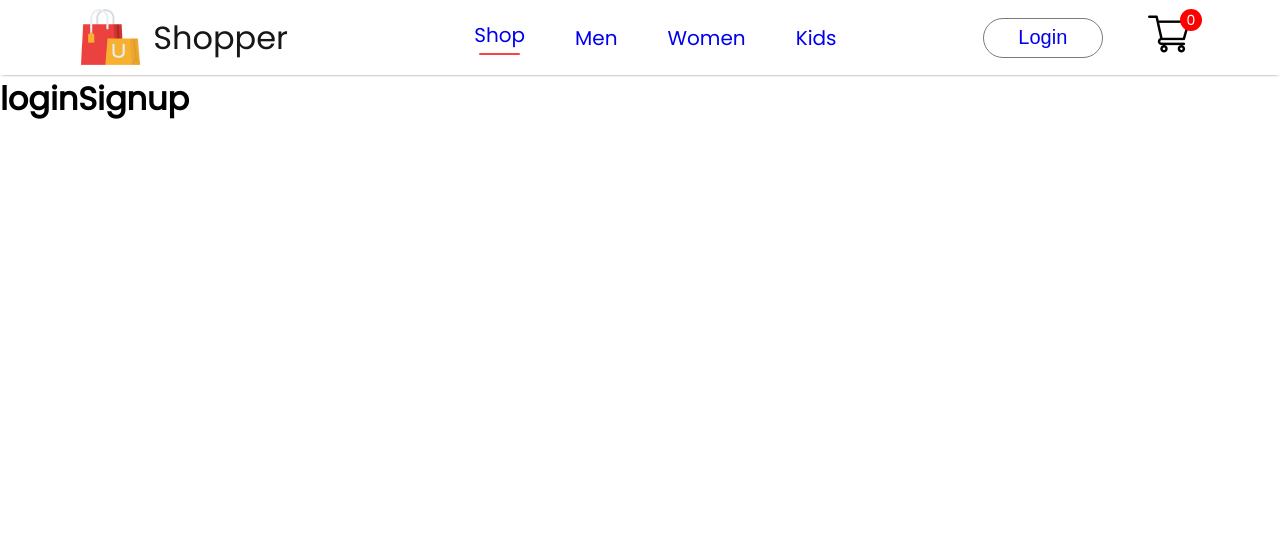
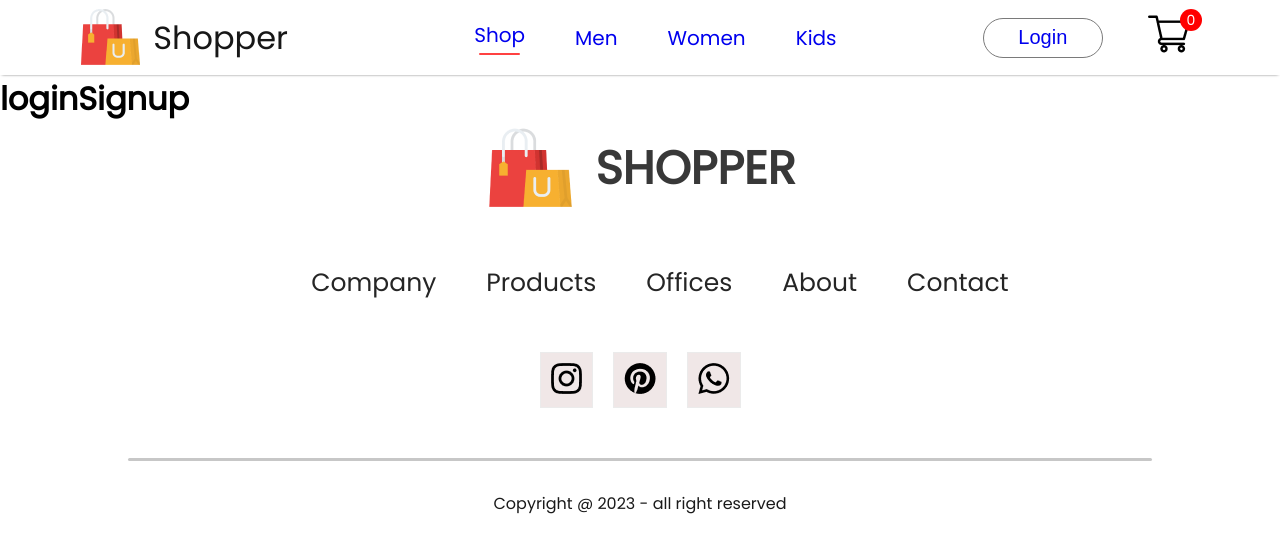
Before and after one commit to bibek190/react-after-break, a React (Create React App) app: page /login in a window 1280 px wide. Shown: the top 552 px of the page. Built offline with nearby package versions, Linux system fonts and the light colour scheme.

Commit message:
complete home page

```diff
--- a/src/App.js
+++ b/src/App.js
@@ -6,6 +6,7 @@ import ShopCategory from "./Pages/ShopCategory";
 import Product from "./Pages/Product";
 import LoginSignup from "./Pages/LoginSignup";
 import Cart from "./Pages/Cart";
+import Footer from "./Components/Footer/Footer";
 
 function App() {
   return (
@@ -23,6 +24,7 @@ function App() {
           <Route path="/cart" element={<Cart />} />
           <Route path="/login" element={<LoginSignup />} />
         </Routes>
+        <Footer />
       </BrowserRouter>
     </div>
   );
--- a/src/Components/Footer/Footer.css
+++ b/src/Components/Footer/Footer.css
@@ -0,0 +1,59 @@
+.footer {
+  display: flex;
+  flex-direction: column;
+  justify-content: center;
+  align-items: center;
+  gap: 50px;
+}
+.footer-logo {
+  display: flex;
+  align-items: center;
+  gap: 20px;
+}
+.footer-logo p {
+  color: #383838;
+  font-size: 46px;
+  font-weight: 700;
+}
+.footer-links {
+  display: flex;
+  list-style: none;
+  gap: 50px;
+  color: #252525;
+  font-size: 25px;
+}
+.footer-links li {
+  cursor: pointer;
+}
+.footer-social-icon {
+  display: flex;
+  gap: 20px;
+}
+.footer-icons-container {
+  padding: 10px;
+  padding-bottom: 6px;
+  background: #efe5e5e9;
+  border: 1px solid #ebebeb;
+}
+.footer-icons-container:hover {
+  transform: scale(1.4);
+  transition: 0.4s ease;
+  border-radius: 50%;
+  cursor: pointer;
+}
+.footer-copyright {
+  display: flex;
+  flex-direction: column;
+  align-items: center;
+  gap: 30px;
+  width: 100%;
+  margin-bottom: 30px;
+  color: #1a1a1a;
+}
+.footer-copyright hr {
+  width: 80%;
+  border: none;
+  border-radius: 10px;
+  height: 3px;
+  background: #c7c7c7;
+}
--- a/src/Components/Footer/Footer.jsx
+++ b/src/Components/Footer/Footer.jsx
@@ -1,6 +1,9 @@
 import React from "react";
 import "./Footer.css";
 import footer_logo from "../Assets/logo_big.png";
+import instagram_icon from "../Assets/instagram_icon.png";
+import pintrest_icon from "../Assets/pintester_icon.png";
+import whatsapp_icon from "../Assets/whatsapp_icon.png";
 
 const Footer = () => {
   return (
@@ -16,6 +19,21 @@ const Footer = () => {
         <li>About</li>
         <li>Contact</li>
       </ul>
+      <div className="footer-social-icon">
+        <div className="footer-icons-container">
+          <img src={instagram_icon} alt="" />
+        </div>
+        <div className="footer-icons-container">
+          <img src={pintrest_icon} alt="" />
+        </div>
+        <div className="footer-icons-container">
+          <img src={whatsapp_icon} alt="" />
+        </div>
+      </div>
+      <div className="footer-copyright">
+        <hr />
+        <p>Copyright @ 2023 - all right reserved</p>
+      </div>
     </div>
   );
 };
--- a/src/Pages/Shop.jsx
+++ b/src/Pages/Shop.jsx
@@ -14,7 +14,6 @@ const Shop = () => {
       <Offer />
       <NewCollections />
       <NewsLetter />
-      <Footer />
     </div>
   );
 };
```
